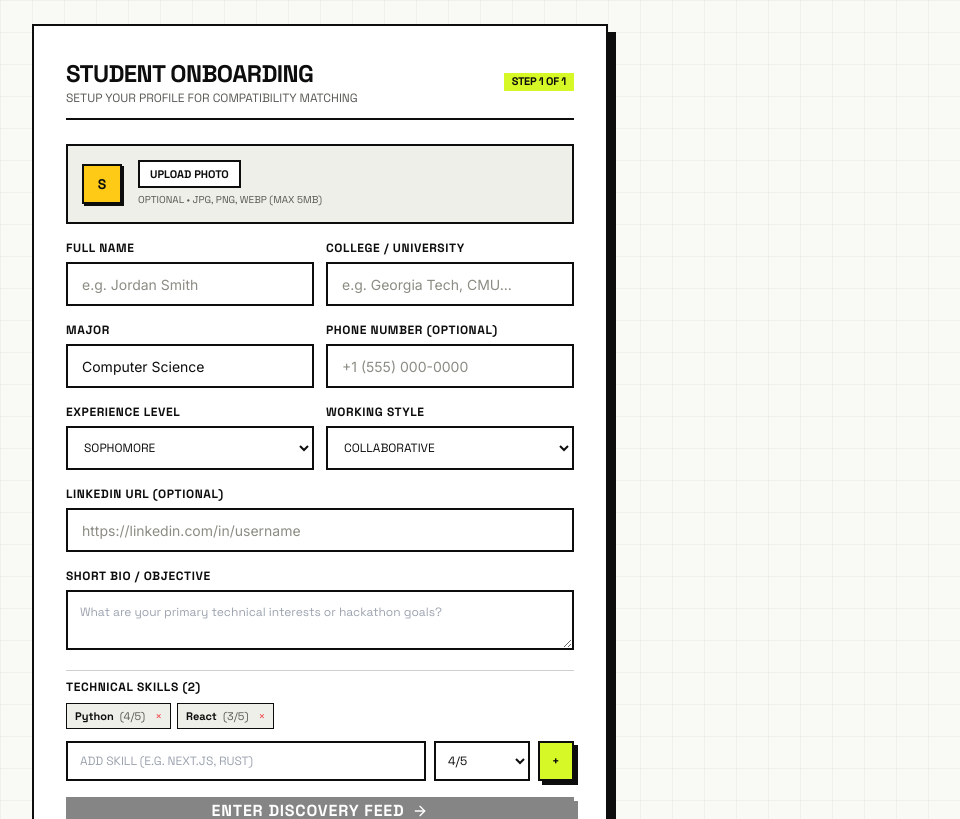
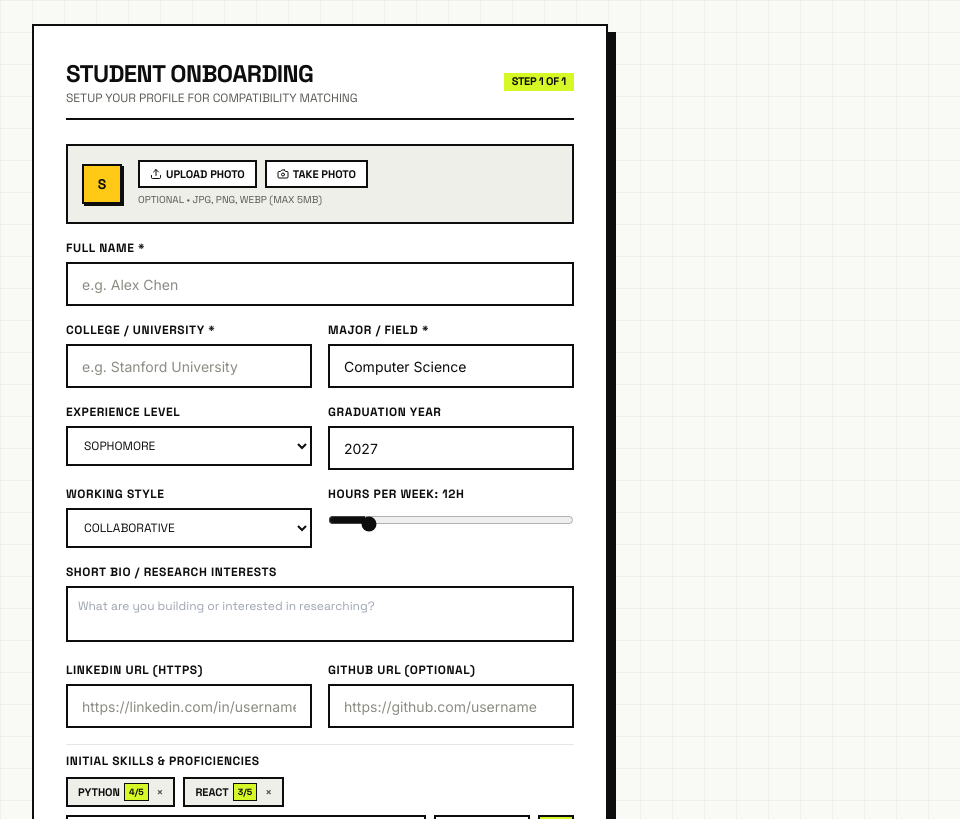
Before and after one commit to alrikkk/caca-, a Next.js app: page /onboarding in a window 1280 px wide. Shown: the top 819 px of the page, without its empty margins (320-1280 px from the left). Built offline with nearby package versions, Linux system fonts and the light colour scheme; no server answers.

Commit message:
feat: onboarding save error banner and native camera capture for profile pictures

```diff
--- a/app/(auth)/onboarding/page.tsx
+++ b/app/(auth)/onboarding/page.tsx
@@ -9,12 +9,13 @@ import { Button } from "@/components/ui/Button";
 import { Input } from "@/components/ui/Input";
 import { Badge } from "@/components/ui/Badge";
 import { Avatar } from "@/components/ui/Avatar";
-import { Plus, Trash2, ArrowRight, Camera, Upload, X } from "lucide-react";
+import { Plus, Trash2, ArrowRight, Camera, Upload, X, AlertCircle } from "lucide-react";
 
 export default function OnboardingPage() {
   const router = useRouter();
   const { user, setProfile } = useAuth();
   const fileInputRef = useRef<HTMLInputElement>(null);
+  const cameraInputRef = useRef<HTMLInputElement>(null);
 
   const [fullName, setFullName] = useState("");
   const [college, setCollege] = useState("");
@@ -39,6 +40,7 @@ export default function OnboardingPage() {
   const [newSkillProf, setNewSkillProf] = useState(4);
   const [loading, setLoading] = useState(false);
   const [uploadingAvatar, setUploadingAvatar] = useState(false);
+  const [error, setError] = useState<string | null>(null);
 
   const handleAvatarChange = async (e: React.ChangeEvent<HTMLInputElement>) => {
     const file = e.target.files?.[0];
@@ -55,6 +57,8 @@ export default function OnboardingPage() {
       // Ignored
     } finally {
       setUploadingAvatar(false);
+      if (fileInputRef.current) fileInputRef.current.value = "";
+      if (cameraInputRef.current) cameraInputRef.current.value = "";
     }
   };
 
@@ -75,7 +79,9 @@ export default function OnboardingPage() {
     e.preventDefault();
     if (!fullName.trim() || !college.trim()) return;
 
+    setError(null);
     setLoading(true);
+
     try {
       const userId = user?.id || `usr_${Date.now()}`;
       const email = user?.email || "student@university.edu";
@@ -100,8 +106,9 @@ export default function OnboardingPage() {
       const created = await ProfileService.completeOnboarding(userId, email, data);
       setProfile(created);
       router.push("/feed");
-    } catch (err) {
+    } catch (err: any) {
       console.error("Onboarding error:", err);
+      setError(err?.message || "Couldn't save your profile — please try again.");
     } finally {
       setLoading(false);
     }
@@ -125,18 +132,28 @@ export default function OnboardingPage() {
         </div>
 
         <form onSubmit={handleSubmit} className="space-y-4 font-mono text-xs">
-          {/* Avatar Selector */}
+          {/* Avatar Selector with Upload & Camera Support */}
           <div className="p-3.5 bg-canvas-subtle border-hard flex items-center gap-4">
             <Avatar name={fullName || "Student"} src={avatarUrl} size="md" />
             <div className="space-y-1 flex-1">
-              <div className="flex items-center gap-2">
+              <div className="flex flex-wrap items-center gap-2">
                 <button
                   type="button"
                   onClick={() => fileInputRef.current?.click()}
                   disabled={uploadingAvatar}
-                  className="px-2.5 py-1 border-hard bg-white hover:bg-ink hover:text-white font-mono text-[11px] font-bold uppercase transition-colors"
+                  className="px-2.5 py-1 border-hard bg-white hover:bg-ink hover:text-white font-mono text-[11px] font-bold uppercase transition-colors flex items-center gap-1"
                 >
-                  {uploadingAvatar ? "UPLOADING..." : "UPLOAD PHOTO"}
+                  <Upload className="w-3 h-3" />
+                  <span>{uploadingAvatar ? "UPLOADING..." : "UPLOAD PHOTO"}</span>
+                </button>
+                <button
+                  type="button"
+                  onClick={() => cameraInputRef.current?.click()}
+                  disabled={uploadingAvatar}
+                  className="px-2.5 py-1 border-hard bg-white hover:bg-ink hover:text-white font-mono text-[11px] font-bold uppercase transition-colors flex items-center gap-1"
+                >
+                  <Camera className="w-3 h-3" />
+                  <span>TAKE PHOTO</span>
                 </button>
                 {avatarUrl && (
                   <button
@@ -160,42 +177,45 @@ export default function OnboardingPage() {
               className="hidden"
               onChange={handleAvatarChange}
             />
+            <input
+              ref={cameraInputRef}
+              type="file"
+              accept="image/*"
+              capture="user"
+              className="hidden"
+              onChange={handleAvatarChange}
+            />
           </div>
 
-          <div className="grid grid-cols-1 sm:grid-cols-2 gap-3">
+          {/* Full Name */}
+          <Input
+            label="FULL NAME *"
+            value={fullName}
+            onChange={(e) => setFullName(e.target.value)}
+            placeholder="e.g. Alex Chen"
+            required
+          />
+
+          {/* College and Major */}
+          <div className="grid grid-cols-1 sm:grid-cols-2 gap-4">
             <Input
-              label="FULL NAME"
-              placeholder="e.g. Jordan Smith"
-              value={fullName}
-              onChange={(e) => setFullName(e.target.value)}
+              label="COLLEGE / UNIVERSITY *"
+              value={college}
+              onChange={(e) => setCollege(e.target.value)}
+              placeholder="e.g. Stanford University"
               required
             />
             <Input
-              label="COLLEGE / UNIVERSITY"
-              placeholder="e.g. Georgia Tech, CMU..."
-              value={college}
-              onChange={(e) => setCollege(e.target.value)}
+              label="MAJOR / FIELD *"
+              value={major}
+              onChange={(e) => setMajor(e.target.value)}
+              placeholder="e.g. Computer Science"
               required
             />
           </div>
 
-          <div className="grid grid-cols-1 sm:grid-cols-2 gap-3">
-            <Input
-              label="MAJOR"
-              placeholder="e.g. Computer Science, EE..."
-              value={major}
-              onChange={(e) => setMajor(e.target.value)}
-              required
-            />
-            <Input
-              label="PHONE NUMBER (OPTIONAL)"
-              placeholder="+1 (555) 000-0000"
-              value={phoneNumber}
-              onChange={(e) => setPhoneNumber(e.target.value)}
-            />
-          </div>
-
-          <div className="grid grid-cols-1 sm:grid-cols-2 gap-3">
+          {/* Experience and Grad Year */}
+          <div className="grid grid-cols-1 sm:grid-cols-2 gap-4">
             <div className="space-y-1.5">
               <label className="block font-bold uppercase tracking-wider text-ink">
                 EXPERIENCE LEVEL
@@ -203,16 +223,27 @@ export default function OnboardingPage() {
               <select
                 value={experienceLevel}
                 onChange={(e) => setExperienceLevel(e.target.value as ExperienceLevel)}
-                className="w-full h-11 px-3 bg-white border-hard uppercase text-ink focus:outline-none"
+                className="w-full h-10 px-3 bg-white border-hard uppercase text-ink focus:outline-none"
               >
-                <option value="freshman">FRESHMAN</option>
-                <option value="sophomore">SOPHOMORE</option>
-                <option value="junior">JUNIOR</option>
-                <option value="senior">SENIOR</option>
-                <option value="grad">GRADUATE</option>
+                <option value="freshman">Freshman</option>
+                <option value="sophomore">Sophomore</option>
+                <option value="junior">Junior</option>
+                <option value="senior">Senior</option>
+                <option value="master">Master</option>
+                <option value="phd">PhD</option>
               </select>
             </div>
 
+            <Input
+              label="GRADUATION YEAR"
+              type="number"
+              value={gradYear}
+              onChange={(e) => setGradYear(Number(e.target.value))}
+            />
+          </div>
+
+          {/* Working Style & Hours */}
+          <div className="grid grid-cols-1 sm:grid-cols-2 gap-4">
             <div className="space-y-1.5">
               <label className="block font-bold uppercase tracking-wider text-ink">
                 WORKING STYLE
@@ -220,54 +251,82 @@ export default function OnboardingPage() {
               <select
                 value={workingStyle}
                 onChange={(e) => setWorkingStyle(e.target.value as WorkingStyle)}
-                className="w-full h-11 px-3 bg-white border-hard uppercase text-ink focus:outline-none"
+                className="w-full h-10 px-3 bg-white border-hard uppercase text-ink focus:outline-none"
               >
-                <option value="collaborative">COLLABORATIVE</option>
-                <option value="structured">STRUCTURED</option>
-                <option value="fast-paced">FAST-PACED</option>
-                <option value="independent">INDEPENDENT</option>
-                <option value="mentor-oriented">MENTOR-ORIENTED</option>
+                <option value="collaborative">Collaborative</option>
+                <option value="independent">Independent</option>
+                <option value="structured">Structured</option>
+                <option value="mentor-oriented">Mentor-Oriented</option>
               </select>
+            </div>
+
+            <div className="space-y-1.5">
+              <label className="block font-bold uppercase tracking-wider text-ink">
+                HOURS PER WEEK: {hoursPerWeek}H
+              </label>
+              <input
+                type="range"
+                min={5}
+                max={40}
+                step={5}
+                value={hoursPerWeek}
+                onChange={(e) => setHoursPerWeek(Number(e.target.value))}
+                className="w-full accent-ink cursor-pointer pt-2"
+              />
             </div>
           </div>
 
-          <Input
-            label="LINKEDIN URL (OPTIONAL)"
-            placeholder="https://linkedin.com/in/username"
-            value={linkedinUrl}
-            onChange={(e) => setLinkedinUrl(e.target.value)}
-          />
-
+          {/* Bio */}
           <div className="space-y-1.5">
             <label className="block font-bold uppercase tracking-wider text-ink">
-              SHORT BIO / OBJECTIVE
+              SHORT BIO / RESEARCH INTERESTS
             </label>
             <textarea
-              placeholder="What are your primary technical interests or hackathon goals?"
+              rows={2}
               value={bio}
               onChange={(e) => setBio(e.target.value)}
-              className="w-full p-3 bg-white border-hard text-xs focus:outline-none min-h-[60px]"
+              placeholder="What are you building or interested in researching?"
+              className="w-full p-2.5 bg-white border-hard font-mono text-xs text-ink focus:outline-none resize-none"
             />
           </div>
 
-          {/* Skills Section */}
-          <div className="space-y-2 pt-2 border-t border-ink/20">
+          {/* Social Links */}
+          <div className="grid grid-cols-1 sm:grid-cols-2 gap-4">
+            <Input
+              label="LINKEDIN URL (HTTPS)"
+              type="url"
+              value={linkedinUrl}
+              onChange={(e) => setLinkedinUrl(e.target.value)}
+              placeholder="https://linkedin.com/in/username"
+            />
+            <Input
+              label="GITHUB URL (OPTIONAL)"
+              type="url"
+              value={githubUrl}
+              onChange={(e) => setGithubUrl(e.target.value)}
+              placeholder="https://github.com/username"
+            />
+          </div>
+
+          {/* Skills Setup */}
+          <div className="space-y-2 pt-2 border-t border-ink/10">
             <label className="block font-bold uppercase tracking-wider text-ink">
-              TECHNICAL SKILLS ({skills.length})
+              INITIAL SKILLS & PROFICIENCIES
             </label>
-
-            <div className="flex flex-wrap gap-1.5">
-              {skills.map((s, idx) => (
+            <div className="flex flex-wrap gap-2 mb-2">
+              {skills.map((skill, index) => (
                 <span
-                  key={idx}
-                  className="px-2 py-1 bg-canvas-subtle border-hard-sm flex items-center gap-1.5 text-[11px]"
+                  key={index}
+                  className="inline-flex items-center gap-1 px-2.5 py-1 bg-canvas-subtle border-hard text-[11px] font-bold uppercase text-ink"
                 >
-                  <span className="font-bold">{s.name}</span>
-                  <span className="text-ink-muted">({s.proficiency}/5)</span>
+                  <span>{skill.name}</span>
+                  <span className="bg-caca-lime px-1 text-[9px] border-hard-sm">
+                    {skill.proficiency}/5
+                  </span>
                   <button
                     type="button"
-                    onClick={() => handleRemoveSkill(idx)}
-                    className="text-red-500 hover:text-red-700 ml-1"
+                    onClick={() => handleRemoveSkill(index)}
+                    className="text-ink-muted hover:text-red-600 ml-1"
                   >
                     ×
                   </button>
@@ -275,7 +334,7 @@ export default function OnboardingPage() {
               ))}
             </div>
 
-            <div className="flex gap-2 items-end pt-1">
+            <div className="flex gap-2">
               <div className="flex-1">
                 <input
                   type="text"
@@ -308,6 +367,14 @@ export default function OnboardingPage() {
             </div>
           </div>
 
+          {/* Error Banner */}
+          {error && (
+            <div className="p-3 bg-red-50 border-hard-sm border-red-500 shadow-hard flex items-center gap-2 font-mono text-xs font-bold text-red-600 uppercase">
+              <AlertCircle className="w-4 h-4 text-red-600 shrink-0" />
+              <span>{error}</span>
+            </div>
+          )}
+
           <Button
             type="submit"
             variant="primary"
--- a/app/(main)/profile/page.tsx
+++ b/app/(main)/profile/page.tsx
@@ -28,6 +28,7 @@ import {
 export default function ProfilePage() {
   const { profile, setProfile, isDemoMode, user } = useAuth();
   const fileInputRef = useRef<HTMLInputElement>(null);
+  const cameraInputRef = useRef<HTMLInputElement>(null);
 
   const [fullName, setFullName] = useState("");
   const [college, setCollege] = useState("");
@@ -272,7 +273,7 @@ export default function ProfilePage() {
             <p className="text-[11px] font-mono text-ink-muted">
               JPG, PNG or WEBP (Max 5MB).
             </p>
-            <div className="flex items-center justify-center sm:justify-start gap-2 pt-1">
+            <div className="flex flex-wrap items-center justify-center sm:justify-start gap-2 pt-1">
               <Button
                 type="button"
                 variant="outline"
@@ -283,6 +284,17 @@ export default function ProfilePage() {
               >
                 <Upload className="w-3 h-3 mr-1" />
                 <span>{isUploading ? "UPLOADING..." : "UPLOAD PHOTO"}</span>
+              </Button>
+              <Button
+                type="button"
+                variant="outline"
+                size="sm"
+                onClick={() => cameraInputRef.current?.click()}
+                disabled={isUploading}
+                className="text-xs h-7"
+              >
+                <Camera className="w-3 h-3 mr-1" />
+                <span>TAKE PHOTO</span>
               </Button>
               {avatarUrl && (
                 <Button
@@ -302,6 +314,14 @@ export default function ProfilePage() {
               ref={fileInputRef}
               type="file"
               accept="image/*"
+              className="hidden"
+              onChange={handleAvatarFileChange}
+            />
+            <input
+              ref={cameraInputRef}
+              type="file"
+              accept="image/*"
+              capture="user"
               className="hidden"
               onChange={handleAvatarFileChange}
             />
```
